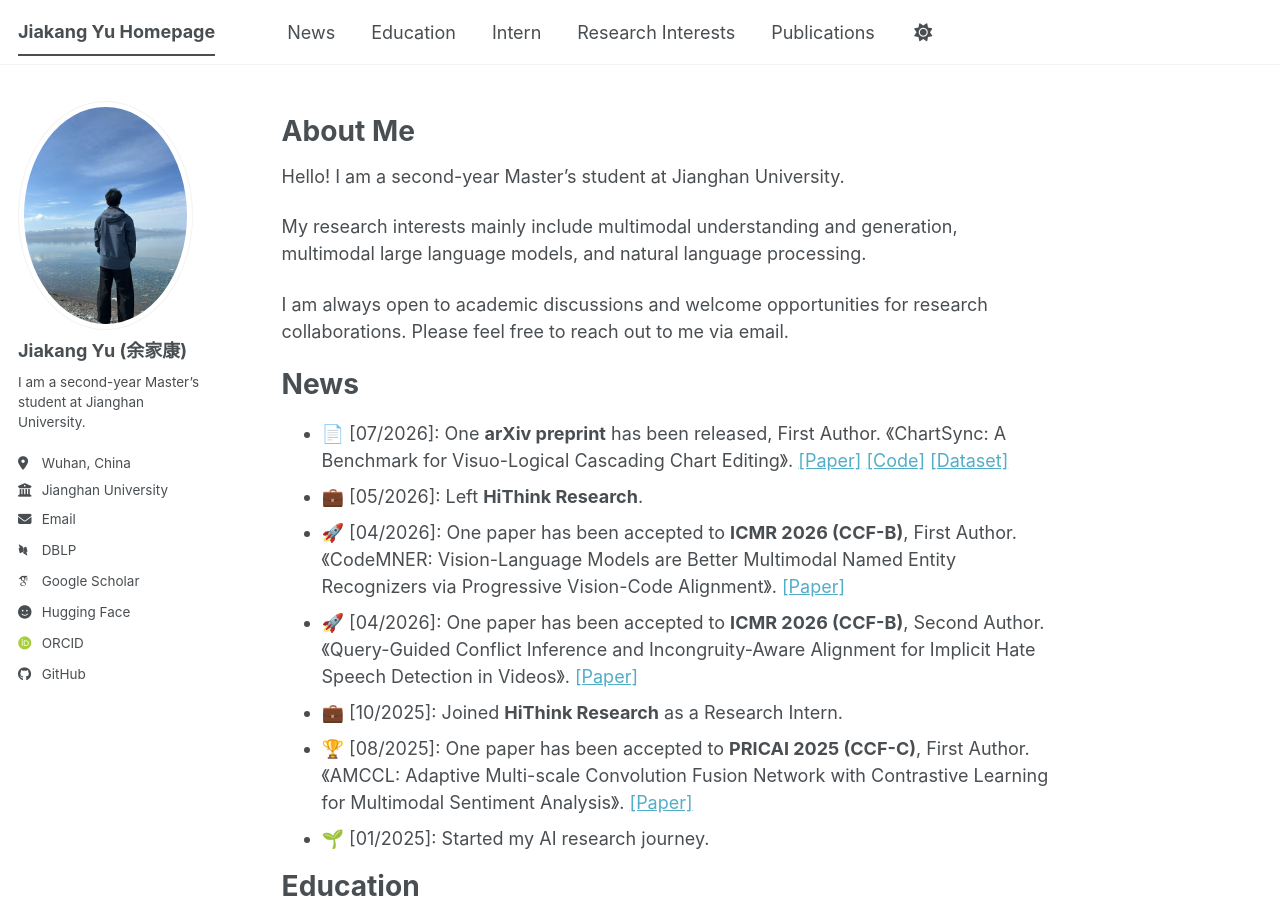
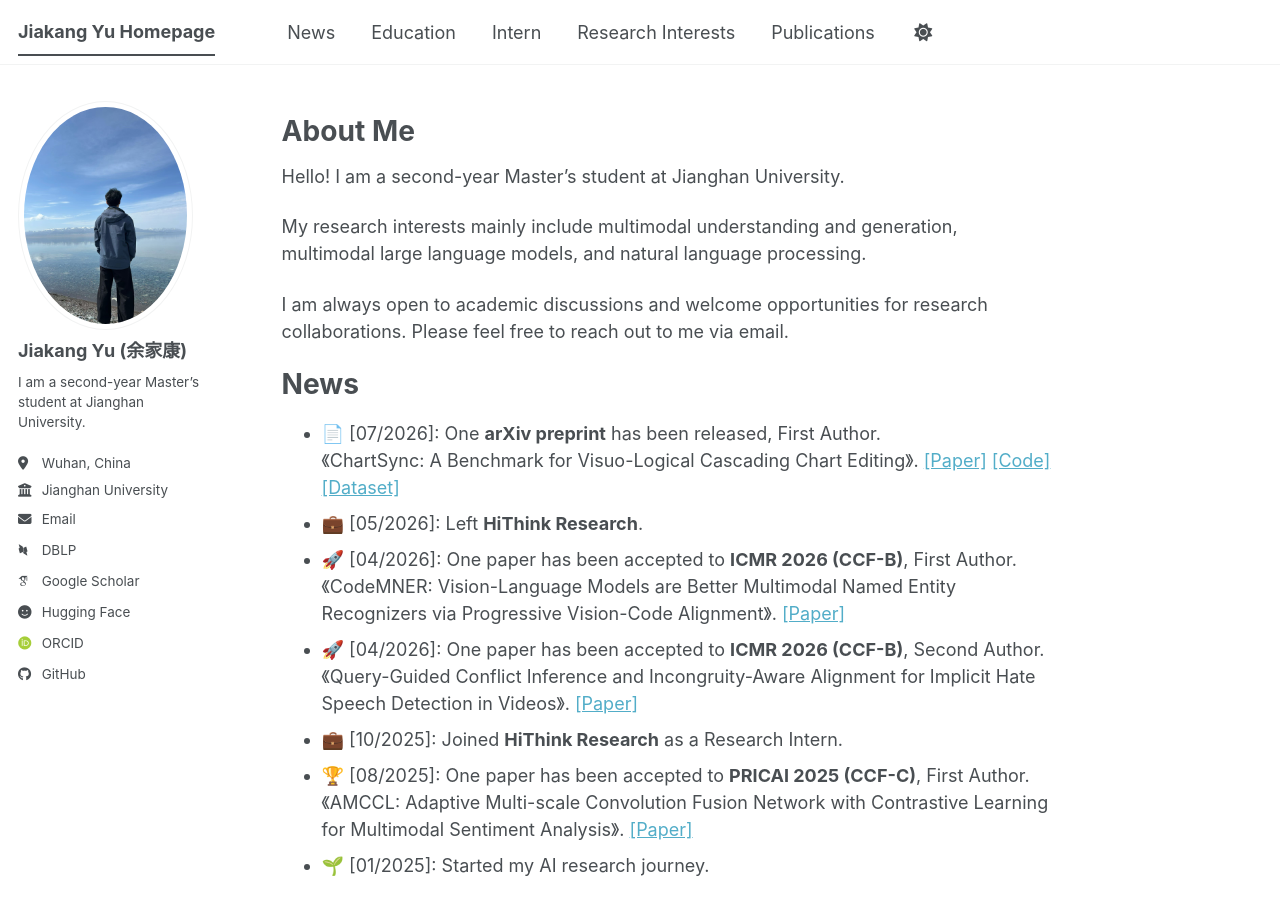
Before and after one commit to kaka-yjk/kaka-yjk.github.io, a Jekyll site: the page built from _pages/about.md, in a window 1280 px wide and 900 px high. Built offline with Jekyll 4.4.1, drawn with Linux system fonts in a browser that asks for light colours; some web fonts are replaced; a script bundle is joined from its source files by our own code; library files that are not in the unit come from our copies.

```diff
--- a/_pages/about.md
+++ b/_pages/about.md
@@ -17,7 +17,8 @@ My research interests mainly include multimodal understanding and generation, mu
 I am always open to academic discussions and welcome opportunities for research collaborations. Please feel free to reach out to me via email.
 
 <h1 id="news">News</h1>
-* 📄 [07/2026]: One **arXiv preprint** has been released, First Author. 《ChartSync: A Benchmark for Visuo-Logical Cascading Chart Editing》. [[Paper]](https://arxiv.org/abs/2607.10301) [[Code]](https://github.com/kaka-yjk/ChartSyncCodebase) [[Dataset]](https://huggingface.co/datasets/JiakangYu/ChartSync)
+* 📄 [07/2026]: One **arXiv preprint** has been released, First Author.<br>
+  《ChartSync: A Benchmark for Visuo-Logical Cascading Chart Editing》. [[Paper]](https://arxiv.org/abs/2607.10301) [[Code]](https://github.com/kaka-yjk/ChartSyncCodebase) [[Dataset]](https://huggingface.co/datasets/JiakangYu/ChartSync)
 * 💼 [05/2026]: Left **HiThink Research**.
 * 🚀 [04/2026]: One paper has been accepted to **ICMR 2026 (CCF-B)**, First Author. 《CodeMNER: Vision-Language Models are Better Multimodal Named Entity Recognizers via Progressive Vision-Code Alignment》. [[Paper]](https://doi.org/10.1145/3805622.3810770)
 * 🚀 [04/2026]: One paper has been accepted to **ICMR 2026 (CCF-B)**, Second Author. 《Query-Guided Conflict Inference and Incongruity-Aware Alignment for Implicit Hate Speech Detection in Videos》. [[Paper]](https://doi.org/10.1145/3805622.3810673)
```
